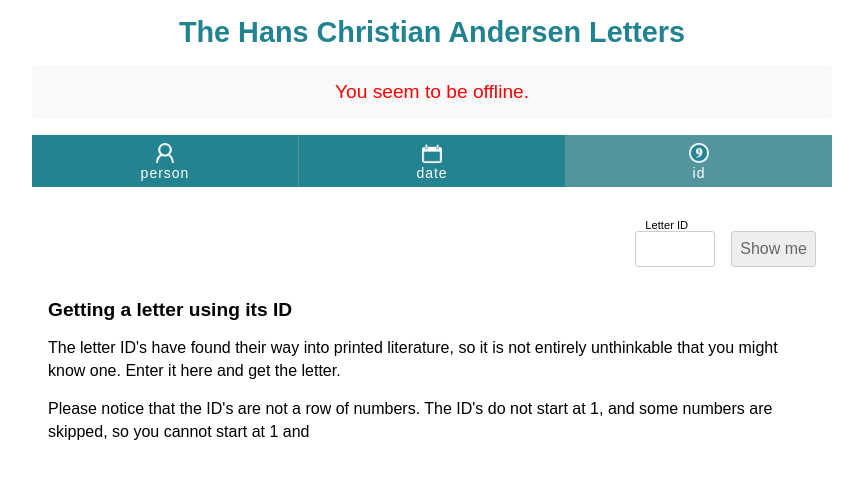
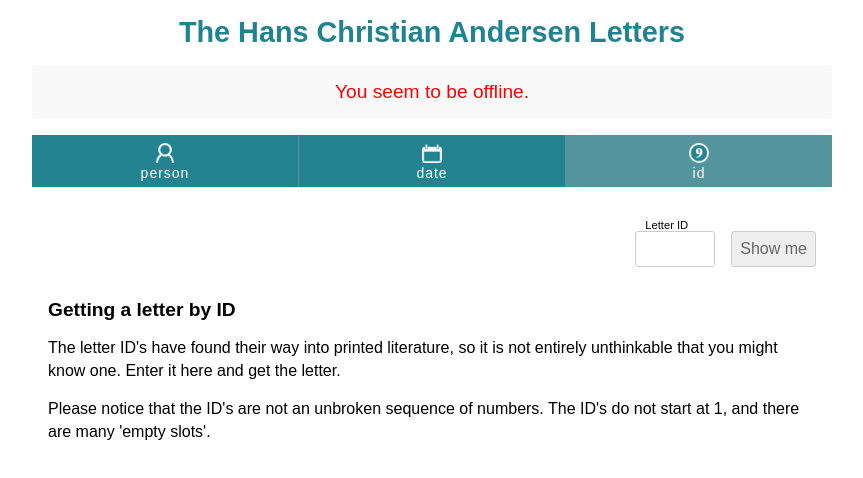
Before and after one commit to LarsBoJensen/hca-letters, a React (Create React App) app in the folder app/: page / in a window 1280 px wide. Both pictures are taken after a click on the tab "id". Shown: the top 478 px of the page, without its empty margins (208-1071 px from the left). Built offline with nearby package versions, Linux system fonts and the light colour scheme; no server answers; what react-refetch would draw is missing.

Commit message:
Updates and completes help text on the Get by ID tab

```diff
--- a/app/src/App.js
+++ b/app/src/App.js
@@ -196,9 +196,9 @@
 
               <Route exact path="/" render={() =>
                 <div className="help">
-                  <h2>Getting a letter using its ID</h2>
+                  <h2>Getting a letter by ID</h2>
                   <p>The letter ID's have found their way into printed literature, so it is not entirely unthinkable that you might know one. Enter it here and get the letter.</p>
-                  <p>Please notice that the ID's are not a row of numbers. The ID's do not start at 1, and some numbers are skipped, so you cannot start at 1 and </p>
+                  <p>Please notice that the ID's are not an unbroken sequence of numbers. The ID's do not start at 1, and there are many 'empty slots'.</p>
                 </div>
               }/>
 
```
